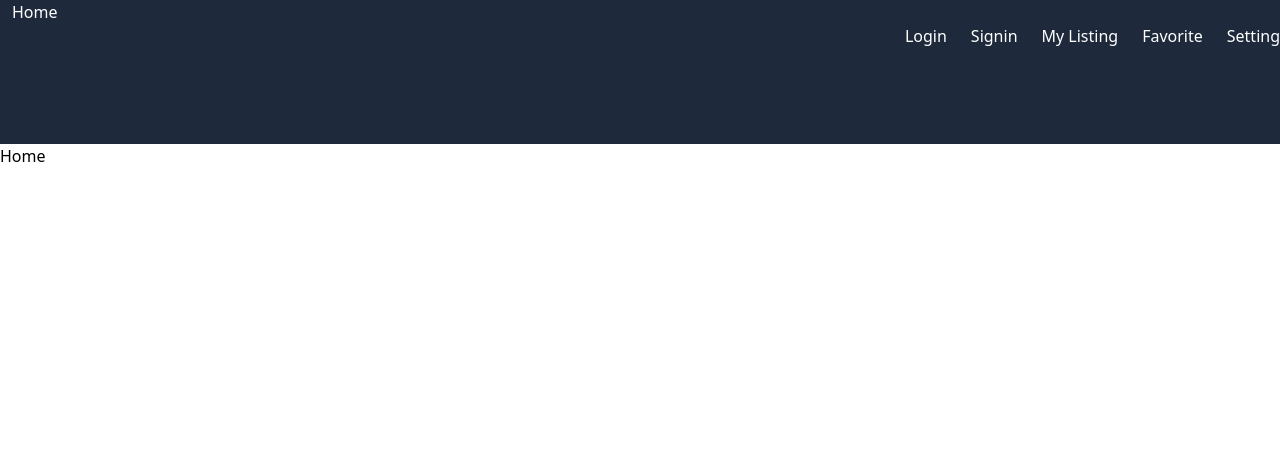
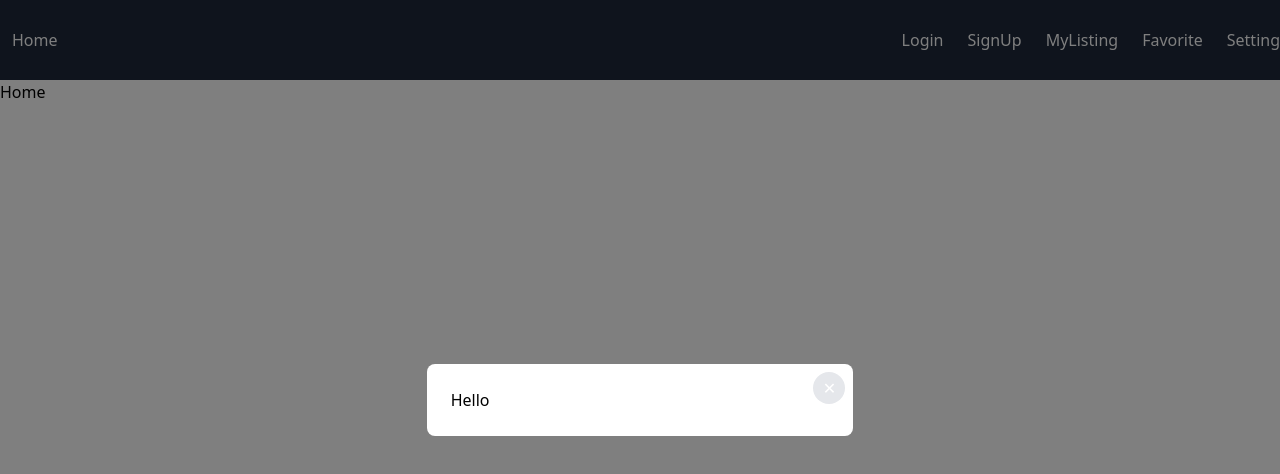
Before and after one commit to kento-ix/fullstack-app-ver4, a React (Create React App) app in the folder frontend/: page / in a window 1280 px wide. Both pictures are taken after a click on the button "Login". Shown: the top 474 px of the page. Built offline with nearby package versions, Linux system fonts and the light colour scheme.

Commit message:
update header and modal

```diff
--- a/frontend/package.json
+++ b/frontend/package.json
@@ -3,6 +3,9 @@
   "version": "0.1.0",
   "private": true,
   "dependencies": {
+    "@emotion/react": "^11.14.0",
+    "@emotion/styled": "^11.14.0",
+    "@mui/material": "^6.4.2",
     "@reduxjs/toolkit": "^2.5.0",
     "axios": "^1.7.9",
     "cra-template-typescript": "1.2.0",
--- a/frontend/src/common/Header.tsx
+++ b/frontend/src/common/Header.tsx
@@ -1,34 +1,41 @@
+import { useState } from "react";
 import { Link, useNavigate } from "react-router-dom";
+import SignUp from "../components/auth/signup";
+import Modal from "../components/auth/modal";
+
 const Header = () => {
     const navigate = useNavigate();
-
-    const handleNavigationClick = (path: string) => {
-        navigate(path);
-    };
+    const [modal, setModal] = useState(false); //for ther register and login
+    const openModal = () => setModal(true);
+    const closeModal = () => setModal(false);
 
     return(
-        <div className="w-full bg-slate-800 h-36 m-0 text-white">
+        <div className="w-full bg-slate-800 h-20 m-0 text-white flex justify-between items-center">
             <Link to="/" className="p-3 text-left">
                 Home
             </Link>
 
             <div className="space-x-6 text-right">
-                <button className="hover:text-blue-300">
+                <button className="hover:text-blue-300" onClick={openModal}>
                     Login
                 </button>
-                <button className="hover:text-blue-300">
-                    Signin
+                <button className="hover:text-blue-300" onClick={openModal}>
+                    SignUp
                 </button>
-                <button onClick={() => handleNavigationClick("/mylisting")} className="hover:text-blue-400">
-                    My Listing
-                </button>
-                <button onClick={() => handleNavigationClick("/favorite")} className="hover:text-blue-400">
+                <Link to="/mylisting" className="hover:text-blue-400">
+                    MyListing
+                </Link>
+                <Link to="/favorite" className="hover:text-blue-400">
                     Favorite
-                </button>
-                <button onClick={() => handleNavigationClick("/setting")} className="hover:text-blue-400">
+                </Link>
+                <Link to="/setting" className="hover:text-blue-400">
                     Setting
-                </button>
+                </Link>
             </div>
+
+            <Modal isOpen={modal} onClose={closeModal}>
+                <div className="text-black">Hello</div>
+            </Modal>
         </div>
     );
 }
--- /dev/null
+++ b/frontend/src/components/auth/login.tsx
@@ -0,0 +1,7 @@
+const Login = () => {
+    return(
+        <div></div>
+    );
+}
+
+export default Login;
--- /dev/null
+++ b/frontend/src/components/auth/modal.tsx
@@ -0,0 +1,34 @@
+type ModalProps = {
+    isOpen: boolean;
+    onClose: () => void;
+    children: React.ReactNode;
+}
+
+const Modal: React.FC<ModalProps> = ({ isOpen, onClose, children }) => {
+    if (!isOpen) return null;
+
+    const handleBackgroundClick = (e: React.MouseEvent<HTMLDivElement, MouseEvent>) => {
+        if (e.target === e.currentTarget) {
+          onClose();
+        }
+    };
+
+    return (
+        <div
+          className="fixed inset-0 bg-black bg-opacity-50 flex justify-center items-center z-50"
+          onClick={handleBackgroundClick}
+        >
+          <div className="bg-white rounded-lg p-6 w-1/3 relative">
+            <button
+              onClick={onClose}
+              className="absolute top-2 right-2 bg-gray-200 hover:bg-gray-300 rounded-full w-8 h-8 flex items-center justify-center"
+            >
+              ✕
+            </button>
+            {children}
+          </div>
+        </div>
+      );
+}
+
+export default Modal;
--- /dev/null
+++ b/frontend/src/components/auth/signup.tsx
@@ -0,0 +1,10 @@
+const SignUp = () => {
+
+    return(
+        <div>
+
+        </div>
+    );
+}
+
+export default SignUp;
--- a/frontend/src/pages/home/home.tsx
+++ b/frontend/src/pages/home/home.tsx
@@ -1,6 +1,6 @@
 const Home = () => {
     return (
-        <div className="absolute inset-0 flex mt-36">
+        <div>
             Home
         </div>
     );
```
Also changed, not shown: frontend/src/components/register.tsx (deleted), 1 other file (tests, documents, lock files or other folders).
